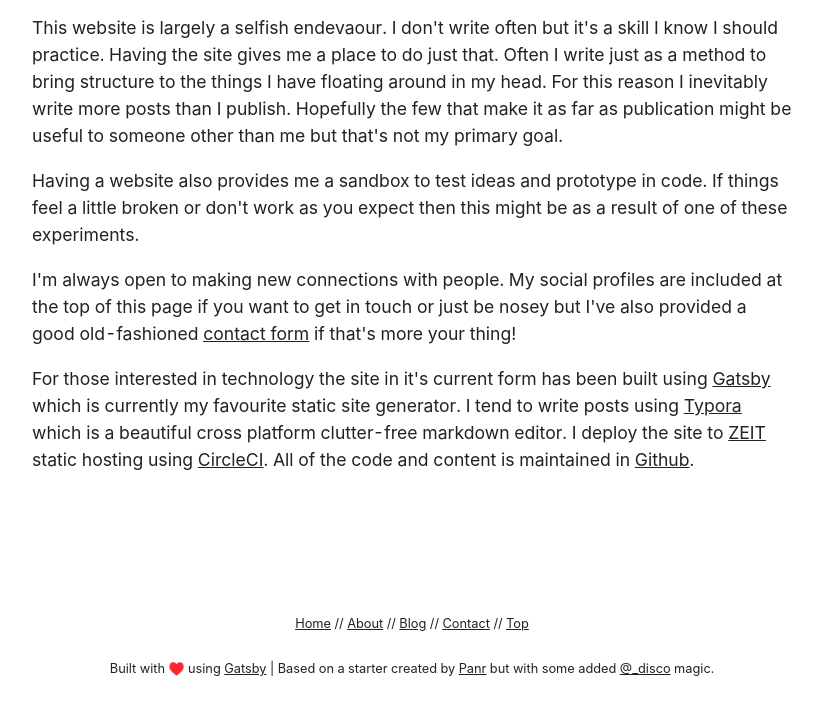
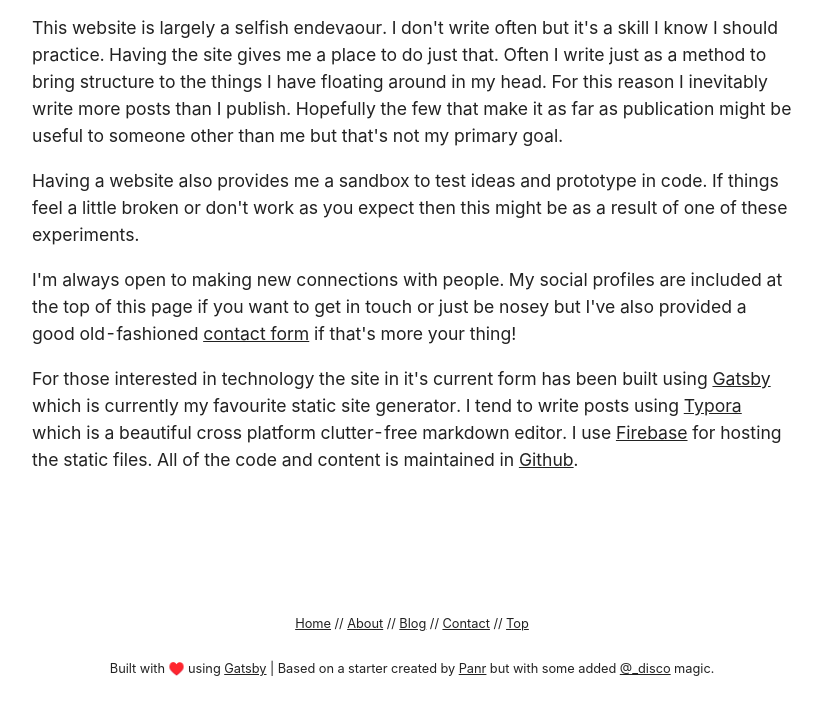
Before and after one commit to d1sc0/hello-stu, a Gatsby site: page /about in a window 1280 px wide. Shown: the part 574-1285 px from the top of the page, without its empty margins (228-1050 px from the left). Built offline with nearby package versions, Linux system fonts and the light colour scheme; Gatsby itself is replaced by a stand-in of ours.

Commit message:
update about hosting details

```diff
--- a/src/pages/about.js
+++ b/src/pages/about.js
@@ -105,10 +105,9 @@ const AboutPage = ({ data }) => {
             been built using <a href="https://www.gatsbyjs.org/">Gatsby</a>{' '}
             which is currently my favourite static site generator. I tend to
             write posts using <a href="https://www.typora.io/">Typora</a> which
-            is a beautiful cross platform clutter-free markdown editor. I deploy
-            the site to <a href="https://zeit.co/">ZEIT</a> static hosting using{' '}
-            <a href="https://circleci.com/">CircleCI</a>. All of the code and
-            content is maintained in{' '}
+            is a beautiful cross platform clutter-free markdown editor. I use{' '}
+            <a href="https://firebase.google.com/">Firebase</a> for hosting the
+            static files. All of the code and content is maintained in{' '}
             <a href="https://github.com/d1sc0/hello-stu">Github</a>.
           </p>
         </div>
```
